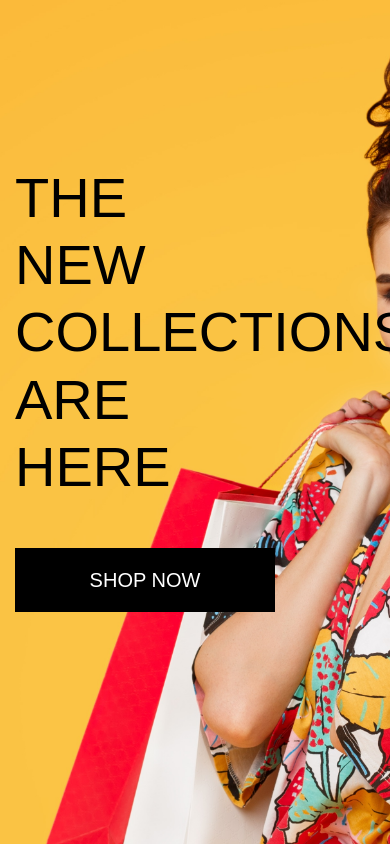
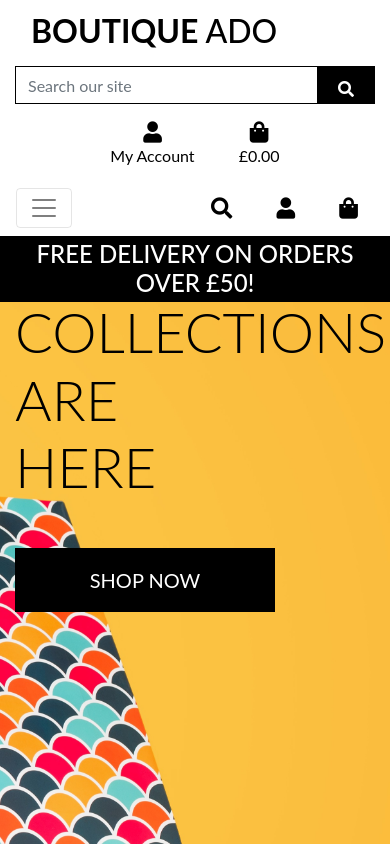
Before and after one commit to rpires71/boutique_ado, a Django app: page / in a window 390 px wide; the page is wider, and only the part inside the window is pictured. Run offline with Django 5.2, Linux system fonts and the light colour scheme; some libraries are stand-ins or nearby versions.

Commit message:
Addition of mobile header and main navbar

```diff
--- a/boutique_ado/urls.py
+++ b/boutique_ado/urls.py
@@ -16,7 +16,6 @@ Including another URLconf
 """
 from django.contrib import admin
 from django.urls import path, include
-from django.views.generic import TemplateView
 from django.conf import settings
 from django.conf.urls.static import static
 
--- a/static/css/base.css
+++ b/static/css/base.css
@@ -3,11 +3,43 @@ html {
 }
 
 body {
-    background: url('/media/homepage.jpg') no-repeat center center fixed;
+    background: url('/media/homepage.jpg') no-repeat right center fixed;
     background-size: cover;
     height: calc(100vh - 164px);
     color: #555;
-    font-family: Arial, sans-serif;
+    font-family: 'Lato', sans-serif;
+}
+
+.overlay {
+    height: 100%;
+    width: 100%;
+    top: 0;
+    left: 0;
+    position: fixed;
+    background: white;
+    z-index: -1;
+}
+
+a {
+    color: #000;
+    text-decoration: none;
+}
+
+a:hover {
+    color: #000;
+    text-decoration: none;
+}
+
+.icon {
+    position: relative;
+    display: inline-block;
+    width: 2rem;
+    height: 2rem;
+}
+
+.icon i {
+    font-size: 1rem;
+    line-height: 2rem;
 }
 
 .logo-font {
@@ -50,3 +82,27 @@ body {
 .header-container {
     padding-top: 164px;
 }
+
+.bg-black {
+    background: black !important;
+}
+
+@media (min-width: 1200px) {
+    .container {
+        max-width: 80%;
+    }
+}
+
+@media (min-width: 992px) {
+    .fixed-top-desktop-only {
+        position: fixed;
+        top: 0;
+        right: 0;
+        left: 0;
+        z-index: 1030;
+    }
+
+    .header-container {
+        padding-top: 164px;
+    }
+}
--- a/templates/base.html
+++ b/templates/base.html
@@ -34,7 +34,7 @@
 </head>
 <body>
     <header class="container-fluid fixed-top">
-        <div id="topnav" class="row bg-white pt-lg-2 d-none d-lg-flex">
+        <div id="topnav" class="row bg-white pt-lg-2">
             <div class="col-12 col-lg-4 my-auto py-1 py-lg-0 text-center text-lg-left">
                 <a href="{% url 'home' %}" class="nav-link main-logo-link">
                     <h2 class="logo-font text-black my-0">
@@ -46,7 +46,8 @@
             <div class="col-12 col-lg-4 my-auto py-1 py-lg-0">
                 <form method="GET" action="">
                     <div class="input-group w-100">
-                        <input class="form-control border border-black rounded-0" type="text" name="q" placeholder="Search our site">
+                        <input class="form-control border border-black rounded-0"
+                               type="text" name="q" placeholder="Search our site">
                         <div class="input-group-append">
                             <button class="form-control btn btn-black border border-black rounded-0" type="submit">
                                 <span class="icon">
@@ -61,7 +62,8 @@
             <div class="col-12 col-lg-4 my-auto py-1 py-lg-0">
                 <ul class="list-inline list-unstyled text-center text-lg-right my-0">
                     <li class="list-inline-item dropdown">
-                        <a class="text-black nav-link" href="#" id="user-options" data-toggle="dropdown" aria-haspopup="true" aria-expanded="false">
+                        <a class="text-black nav-link" href="#" id="user-options"
+                           data-toggle="dropdown" aria-haspopup="true" aria-expanded="false">
                             <div class="text-center">
                                 <div><i class="fas fa-user fa-lg"></i></div>
                                 <p class="my-0">My Account</p>
@@ -69,7 +71,10 @@
                         </a>
                         <div class="dropdown-menu border-0" aria-labelledby="user-options">
                             {% if request.user.is_authenticated %}
-                                <a href="#" class="dropdown-item">Product Management</a>
+                                {% if request.user.is_superuser %}
+                                    <a href="#" class="dropdown-item">Product Management</a>
+                                {% endif %}
+                                <a href="#" class="dropdown-item">My Profile</a>
                                 <a href="{% url 'account_logout' %}" class="dropdown-item">Logout</a>
                             {% else %}
                                 <a href="{% url 'account_signup' %}" class="dropdown-item">Register</a>
@@ -78,16 +83,41 @@
                         </div>
                     </li>
                     <li class="list-inline-item">
-                        <a class="text-black nav-link" href="#">
+                        <a class="{% if grand_total %}text-info font-weight-bold{% else %}text-black{% endif %} nav-link" href="#">
                             <div class="text-center">
                                 <div><i class="fas fa-shopping-bag fa-lg"></i></div>
                                 <p class="my-0">
-                                    £0.00
+                                    {% if grand_total %}
+                                        £{{ grand_total|floatformat:2 }}
+                                    {% else %}
+                                        £0.00
+                                    {% endif %}
                                 </p>
                             </div>
                         </a>
                     </li>
                 </ul>
+            </div>
+        </div>
+
+        <div class="row bg-white">
+            <nav class="navbar navbar-expand-lg navbar-light w-100">
+                <button class="navbar-toggler" type="button" data-toggle="collapse"
+                        data-target="#main-nav" aria-controls="main-nav"
+                        aria-expanded="false" aria-label="Toggle navigation">
+                    <span class="navbar-toggler-icon"></span>
+                </button>
+
+                {% include 'includes/mobile-top-header.html' %}
+                {% include 'includes/main-nav.html' %}
+            </nav>
+        </div>
+
+        <div id="delivery-banner" class="row text-center">
+            <div class="col bg-black text-white">
+                <h4 class="logo-font my-1">
+                    Free delivery on orders over £{{ free_shipping_threshold|default:"50" }}!
+                </h4>
             </div>
         </div>
     </header>
--- /dev/null
+++ b/templates/includes/main-nav.html
@@ -0,0 +1,58 @@
+<div class="collapse navbar-collapse" id="main-nav">
+    <ul class="navbar-nav w-auto mx-auto">
+
+        <!-- All Products -->
+        <li class="nav-item dropdown">
+            <a class="logo-font font-weight-bold nav-link text-black mr-5"
+               href="#" id="all-products-link" data-toggle="dropdown"
+               aria-haspopup="true" aria-expanded="false">
+                All Products
+            </a>
+            <div class="dropdown-menu border-0" aria-labelledby="all-products-link">
+                <a href="#" class="dropdown-item">By Price</a>
+                <a href="#" class="dropdown-item">By Rating</a>
+                <a href="#" class="dropdown-item">By Category</a>
+                <a href="#" class="dropdown-item">All Products</a>
+            </div>
+        </li>
+
+        <!-- Clothing -->
+        <li class="nav-item dropdown">
+            <a class="logo-font font-weight-bold nav-link text-black mr-5"
+               href="#" id="clothing-link" data-toggle="dropdown">
+                Clothing
+            </a>
+            <div class="dropdown-menu border-0">
+                <a href="#" class="dropdown-item">Tops</a>
+                <a href="#" class="dropdown-item">Bottoms</a>
+                <a href="#" class="dropdown-item">Accessories</a>
+            </div>
+        </li>
+
+        <!-- Home -->
+        <li class="nav-item dropdown">
+            <a class="logo-font font-weight-bold nav-link text-black mr-5"
+               href="#" id="home-link" data-toggle="dropdown">
+                Home
+            </a>
+            <div class="dropdown-menu border-0">
+                <a href="#" class="dropdown-item">Kitchen</a>
+                <a href="#" class="dropdown-item">Decor</a>
+            </div>
+        </li>
+
+        <!-- Special Offers -->
+        <li class="nav-item dropdown">
+            <a class="logo-font font-weight-bold nav-link text-black"
+               href="#" id="offers-link" data-toggle="dropdown">
+                Special Offers
+            </a>
+            <div class="dropdown-menu border-0">
+                <a href="#" class="dropdown-item">New Arrivals</a>
+                <a href="#" class="dropdown-item">Deals</a>
+                <a href="#" class="dropdown-item">Clearance</a>
+            </div>
+        </li>
+
+    </ul>
+</div>
--- /dev/null
+++ b/templates/includes/mobile-top-header.html
@@ -0,0 +1,38 @@
+<ul class="list-inline list-unstyled text-center my-0">
+
+    <!-- Search -->
+    <li class="list-inline-item">
+        <a class="text-black nav-link d-lg-none" href="#" data-toggle="dropdown">
+            <i class="fas fa-search fa-lg"></i>
+        </a>
+        <div class="dropdown-menu border-0 p-3">
+            <form method="GET" action="">
+                <input class="form-control" type="text" name="q" placeholder="Search">
+            </form>
+        </div>
+    </li>
+
+    <!-- Account -->
+    <li class="list-inline-item dropdown">
+        <a class="text-black nav-link d-lg-none" href="#" data-toggle="dropdown">
+            <i class="fas fa-user fa-lg"></i>
+        </a>
+        <div class="dropdown-menu border-0">
+            {% if request.user.is_authenticated %}
+                <a href="#" class="dropdown-item">My Profile</a>
+                <a href="{% url 'account_logout' %}" class="dropdown-item">Logout</a>
+            {% else %}
+                <a href="{% url 'account_signup' %}" class="dropdown-item">Register</a>
+                <a href="{% url 'account_login' %}" class="dropdown-item">Login</a>
+            {% endif %}
+        </div>
+    </li>
+
+    <!-- Bag -->
+    <li class="list-inline-item">
+        <a class="text-black nav-link d-lg-none" href="#">
+            <i class="fas fa-shopping-bag fa-lg"></i>
+        </a>
+    </li>
+
+</ul>
```
